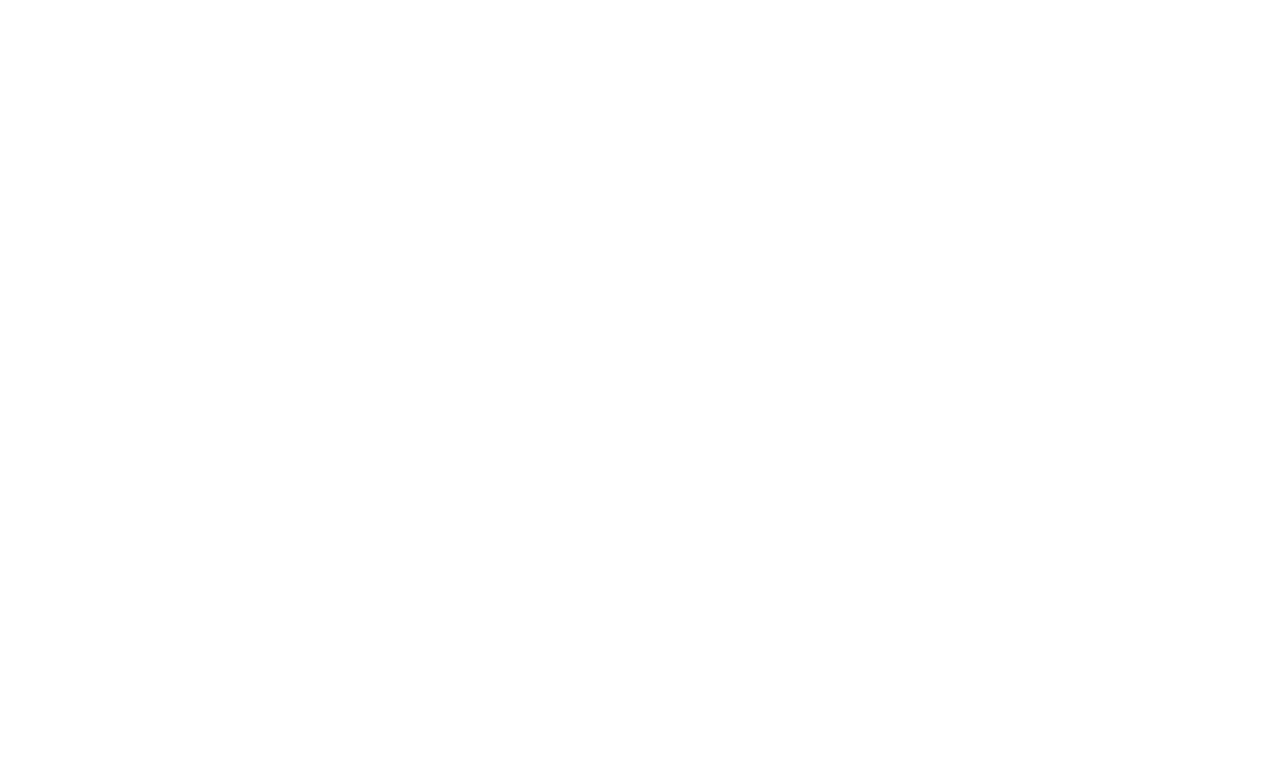
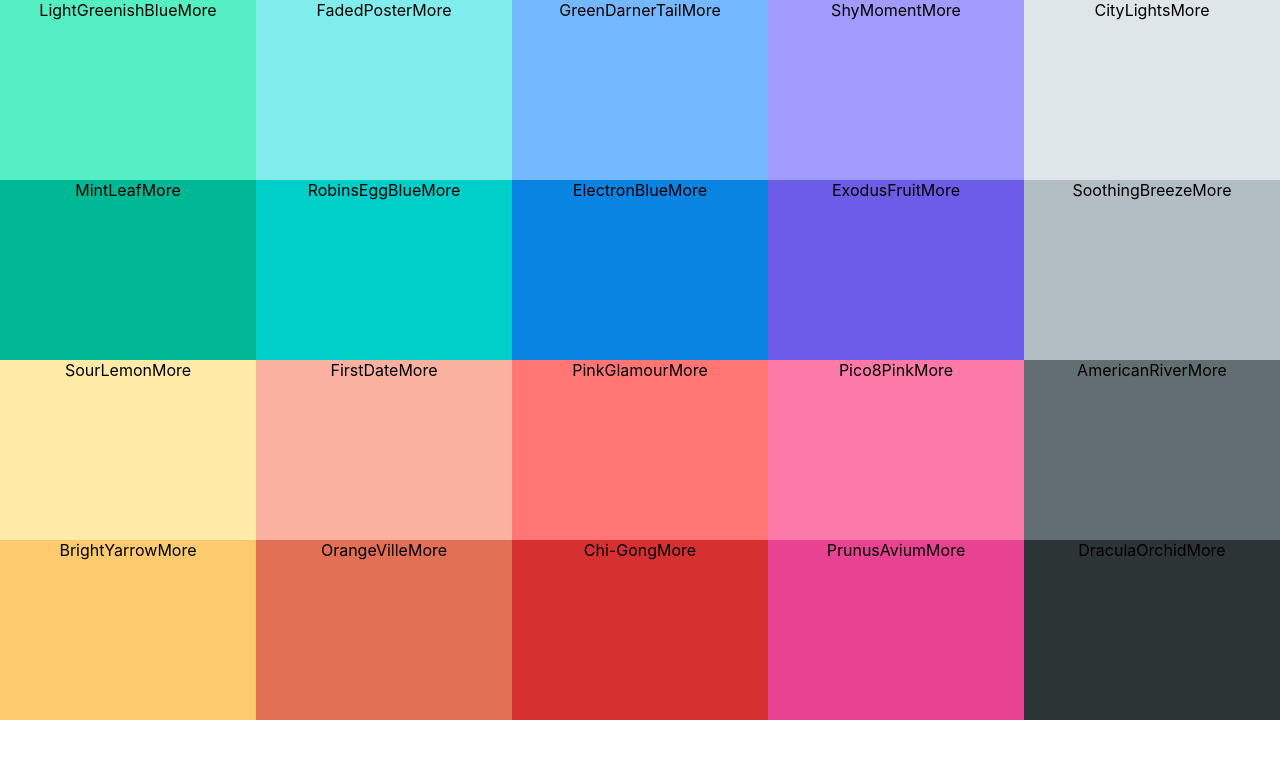
Before and after one commit to hassnian/colors-app, a React (Create React App) app: page / in a window 1280 px wide. Shown: the top 758 px of the page. Built offline with nearby package versions, Linux system fonts and the light colour scheme.

Commit message:
[ADD] color box

```diff
--- a/src/App.js
+++ b/src/App.js
@@ -7,7 +7,7 @@
 function App() {
   return (
     <div className="App">
-      <Palette {...seedColors[5]}/>
+      <Palette {...seedColors[3]}/>
     </div>
   );
 }
--- /dev/null
+++ b/src/ColorBox.css
@@ -0,0 +1,8 @@
+.ColorBox{
+    width: 20%;
+    height: 25%;
+    margin: 0 auto;
+    display: inline-block;
+    position: relative;
+    cursor: pointer;
+}
--- /dev/null
+++ b/src/ColorBox.js
@@ -0,0 +1,14 @@
+import React, { Component } from 'react'
+import './ColorBox.css'
+export class ColorBox extends Component {
+    render() {
+        return (
+            <div style={{background:this.props.background}} className="ColorBox">
+                <span>{this.props.name}</span>
+                <span>More</span>
+            </div>
+        )
+    }
+}
+
+export default ColorBox
--- /dev/null
+++ b/src/Palette.css
@@ -0,0 +1,6 @@
+.Palette{
+    height: 100vh;
+}
+.Palette-colors{
+height: 90%;
+}
--- a/src/Palette.js
+++ b/src/Palette.js
@@ -1,10 +1,13 @@
 import React, { Component } from 'react'
+import ColorBox from './ColorBox'
+import './Palette.css'
 export class Palette extends Component {
     render() {
+        const colorsBoxes=this.props.colors.map(color=><ColorBox background={color.color} name={color.name}/>)
         return (
             <div className="Palette">
                <div className="Palette-colors">
-
+{colorsBoxes}
                </div>
             </div>
         )
```
